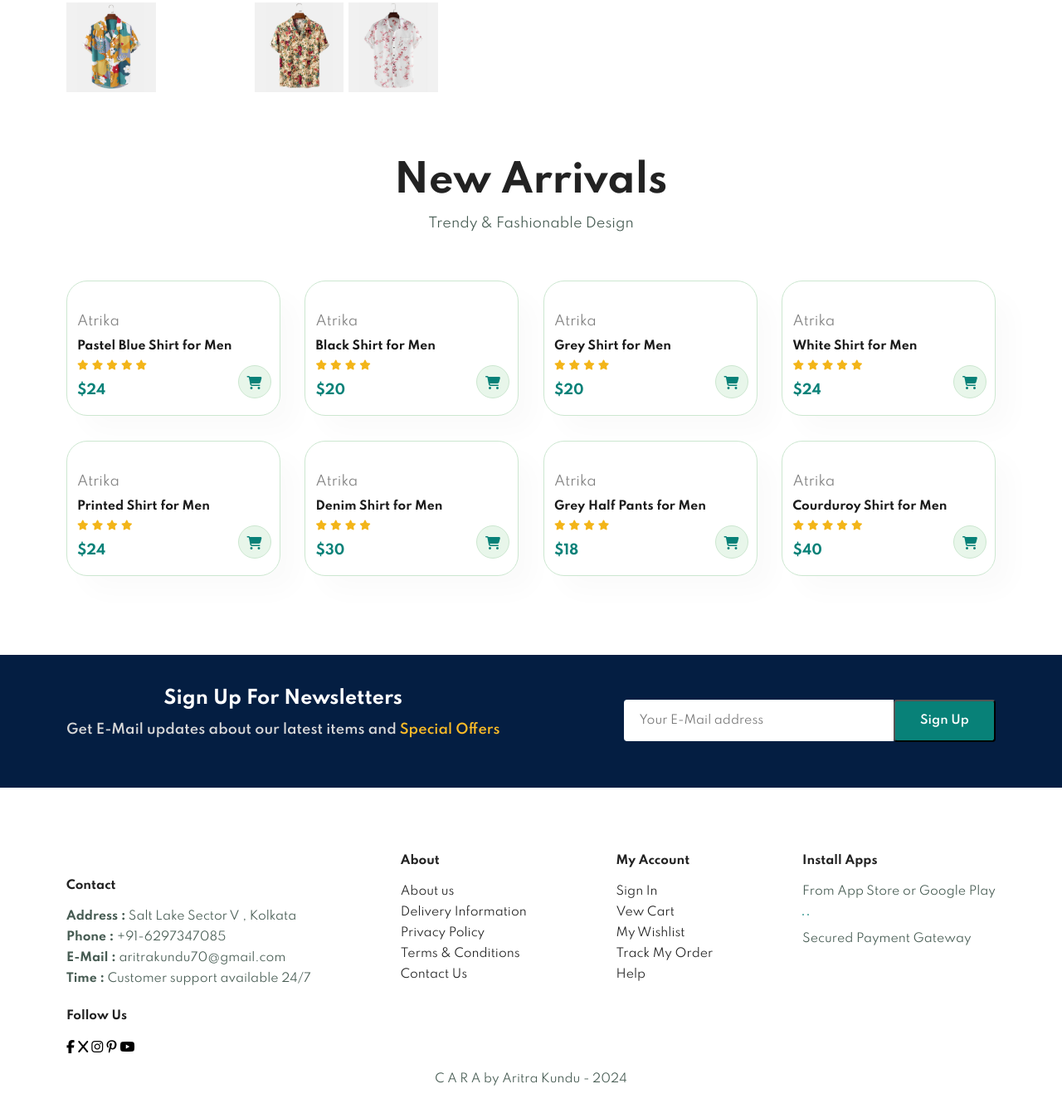
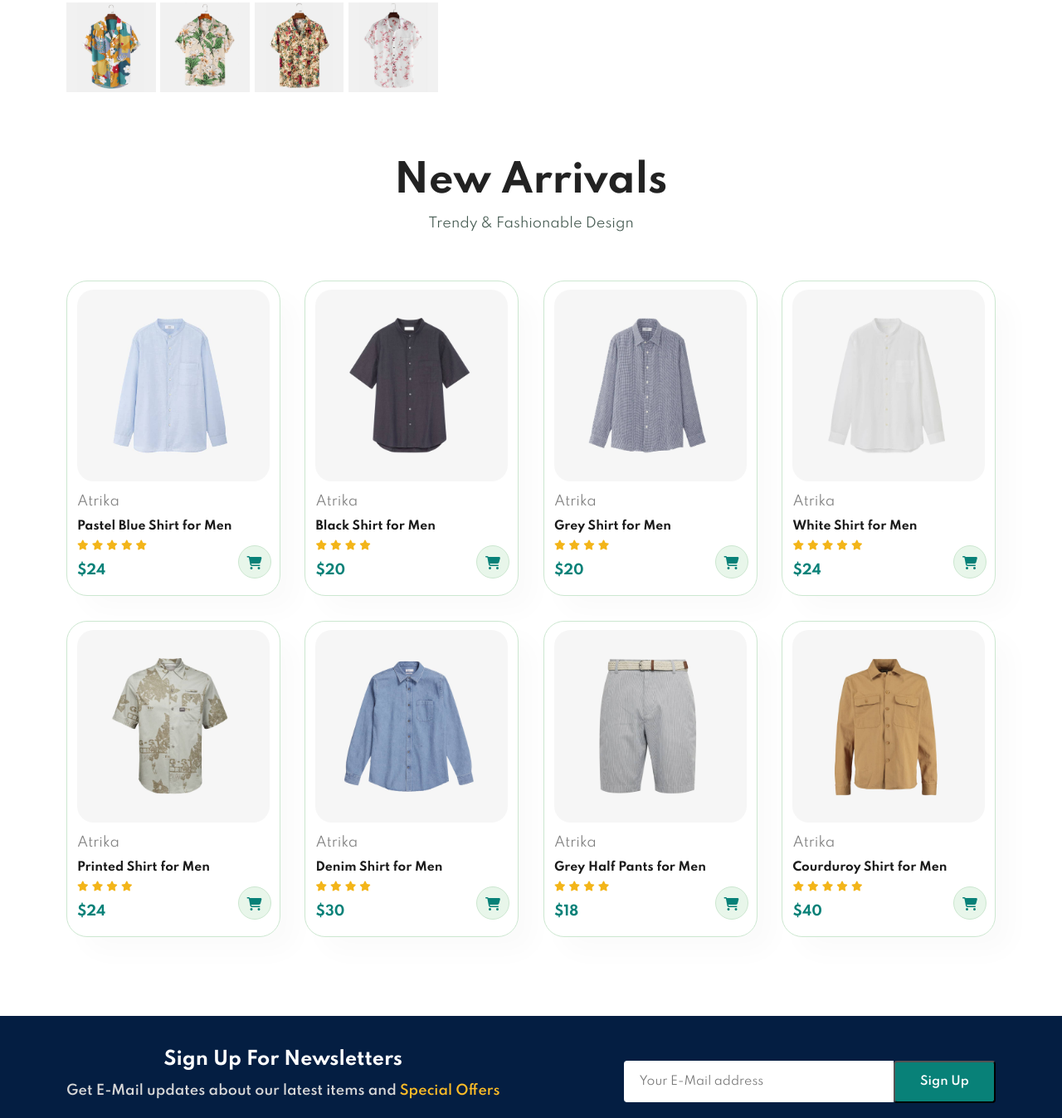
Before and after one commit to Aritra0101x8e2/E-commerce-AritraKundu001, a plain HTML site: page product.html in a window 1280 px wide. Shown: the part 569-1916 px from the top of the page at 83% size. Drawn offline with Linux system fonts and the light colour scheme.

Commit message:
Add files via upload

```diff
--- a/product.html
+++ b/product.html
@@ -31,14 +31,14 @@
 
     <section id="prodetails" class="section-p1">
       <div class="single-pro-image">
-        <img src="img/Products/f1.jpg" width="100%" id="MainImg" alt="">
+        <img src="img/Products/f1.jpg" width="100%" id="Main-Img" alt="">
 
         <div class="small-img">
             <div class="small-img-column">
                 <img src="img/Products/f1.jpg" width="100%" class="small-img" alt="">
             </div>
             <div class="small-img-column">
-                <img src="Products/f2.jpg" width="100%" class="small-img" alt="">
+                <img src="img/Products/f2.jpg" width="100%" class="small-img" alt="">
             </div>
             <div class="small-img-column">
                 <img src="img/Products/f3.jpg" width="100%" class="small-img" alt="">
@@ -72,7 +72,7 @@
         <p> Trendy & Fashionable Design</p>
         <div class="pro-container">
           <div class="products">
-              <img src="Products/n1.jpg" alt="">
+              <img src="img/Products/n1.jpg" alt="">
               <div class="description">
                   <span>Atrika</span>
                   <h5>Pastel Blue Shirt for Men</h5>
@@ -88,7 +88,7 @@
               <a href="#"><i class="fa-solid fa-cart-shopping cart"></i></a>
           </div>
           <div class="products">
-              <img src="Products/n8.jpg" alt="">
+              <img src="img/Products/n8.jpg" alt="">
               <div class="description">
                   <span>Atrika</span>
                   <h5>Black Shirt for Men</h5>
@@ -103,7 +103,7 @@
               <a href="#"><i class="fa-solid fa-cart-shopping cart"></i></a>
           </div>
           <div class="products">
-              <img src="Products/n2.jpg" alt="">
+              <img src="img/Products/n2.jpg" alt="">
               <div class="description">
                   <span>Atrika</span>
                   <h5>Grey Shirt for Men</h5>
@@ -118,7 +118,7 @@
               <a href="#"><i class="fa-solid fa-cart-shopping cart"></i></a>
           </div>
           <div class="products">
-              <img src="Products/n3.jpg" alt="">
+              <img src="img/Products/n3.jpg" alt="">
               <div class="description">
                   <span>Atrika</span>
                   <h5>White Shirt for Men</h5>
@@ -134,7 +134,7 @@
               <a href="#"><i class="fa-solid fa-cart-shopping cart"></i></a>
           </div>
           <div class="products">
-              <img src="Products/n4.jpg" alt="">
+              <img src="img/Products/n4.jpg" alt="">
               <div class="description">
                   <span>Atrika</span>
                   <h5>Printed Shirt for Men</h5>
@@ -149,7 +149,7 @@
               <a href="#"><i class="fa-solid fa-cart-shopping cart"></i></a>
           </div>
           <div class="products">
-              <img src="Products/n5.jpg" alt="">
+              <img src="img/Products/n5.jpg" alt="">
               <div class="description">
                   <span>Atrika</span>
                   <h5>Denim Shirt for Men</h5>
@@ -164,7 +164,7 @@
               <a href="#"><i class="fa-solid fa-cart-shopping cart"></i></a>
           </div>
           <div class="products">
-              <img src="Products/n6.jpg" alt="">
+              <img src="img/Products/n6.jpg" alt="">
               <div class="description">
                   <span>Atrika</span>
                   <h5>Grey Half Pants for Men</h5>
@@ -179,7 +179,7 @@
               <a href="#"><i class="fa-solid fa-cart-shopping cart"></i></a>
           </div>
           <div class="products">
-              <img src="Products/n7.jpg" alt="">
+              <img src="img/Products/n7.jpg" alt="">
               <div class="description">
                   <span>Atrika</span>
                   <h5>Courduroy Shirt for Men</h5>
@@ -210,7 +210,7 @@
 
    <footer class="section-p1">
     <div class="column">
-        <img class="logo" src="Products/logo.png" alt="">
+        <img class="logo" src="img/Products/logo.png" alt="">
         <h4>Contact</h4>
         <p> <strong>Address :</strong> Salt Lake Sector V , Kolkata</p>
         <p> <strong>Phone : </strong> +91-6297347085</p>
@@ -250,11 +250,11 @@
         <h4>Install Apps</h4>
         <p>From App Store or Google Play</p>
         <div class="row">
-                <img src="Pay/app.jpg" alt="">
-                <img src="Pay/play.jpg" alt="">
+                <img src="img/Pay/app.jpg" alt="">
+                <img src="img/Pay/play.jpg" alt="">
         </div>
         <p>Secured Payment Gateway</p>
-        <img src="Pay/pay.png" alt="">
+        <img src="img/Pay/pay.png" alt="">
     </div>
 
     <div class="copyright">
@@ -263,7 +263,7 @@
    </footer>
 
    <script>
-    var MainImg = document.getElementsById("MainImg");
+    var MainImg = document.getElementsById("Main-Img");
     var smallimg = document.getElementsByClassName("small-img");
 
     smallimg[0].onclick = function(){
```
